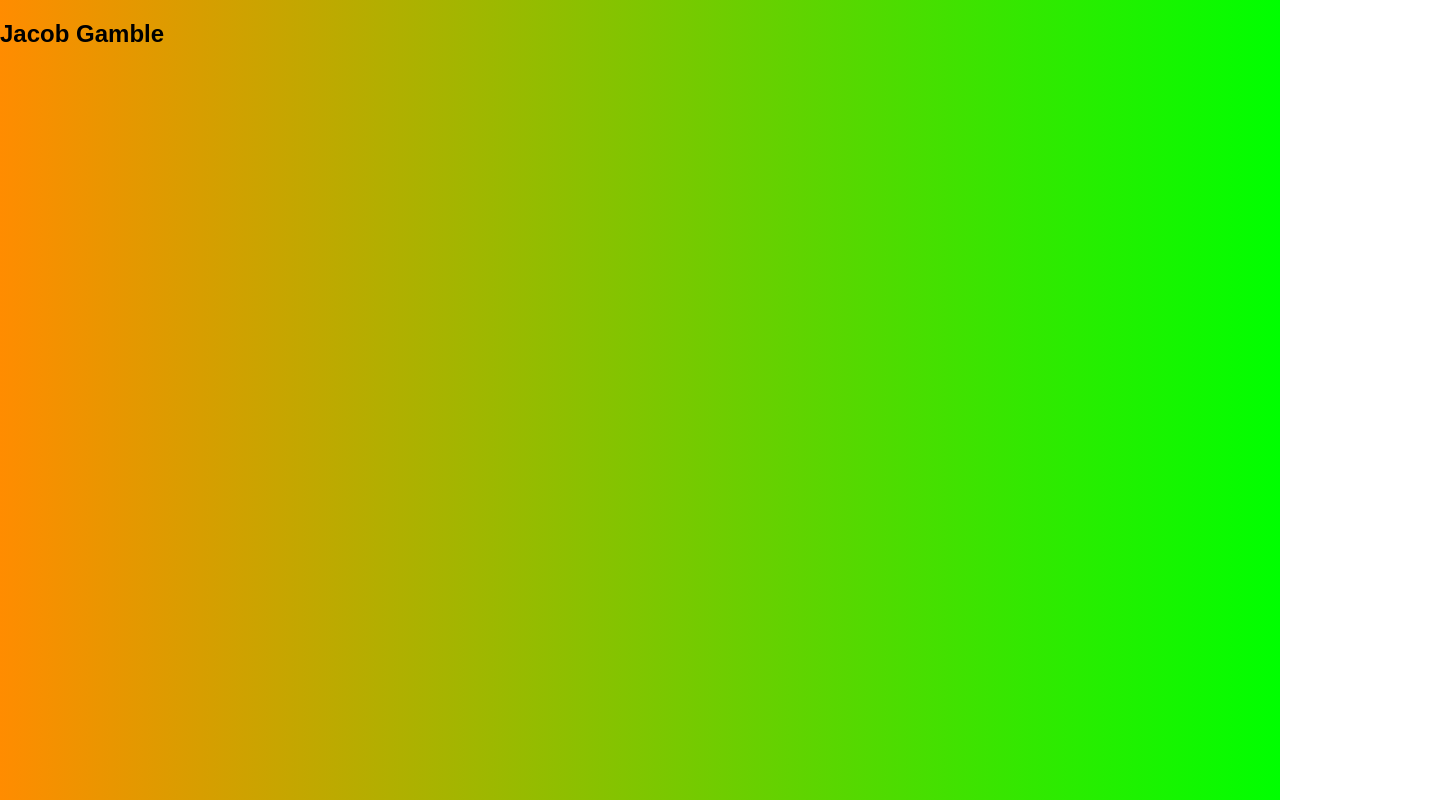
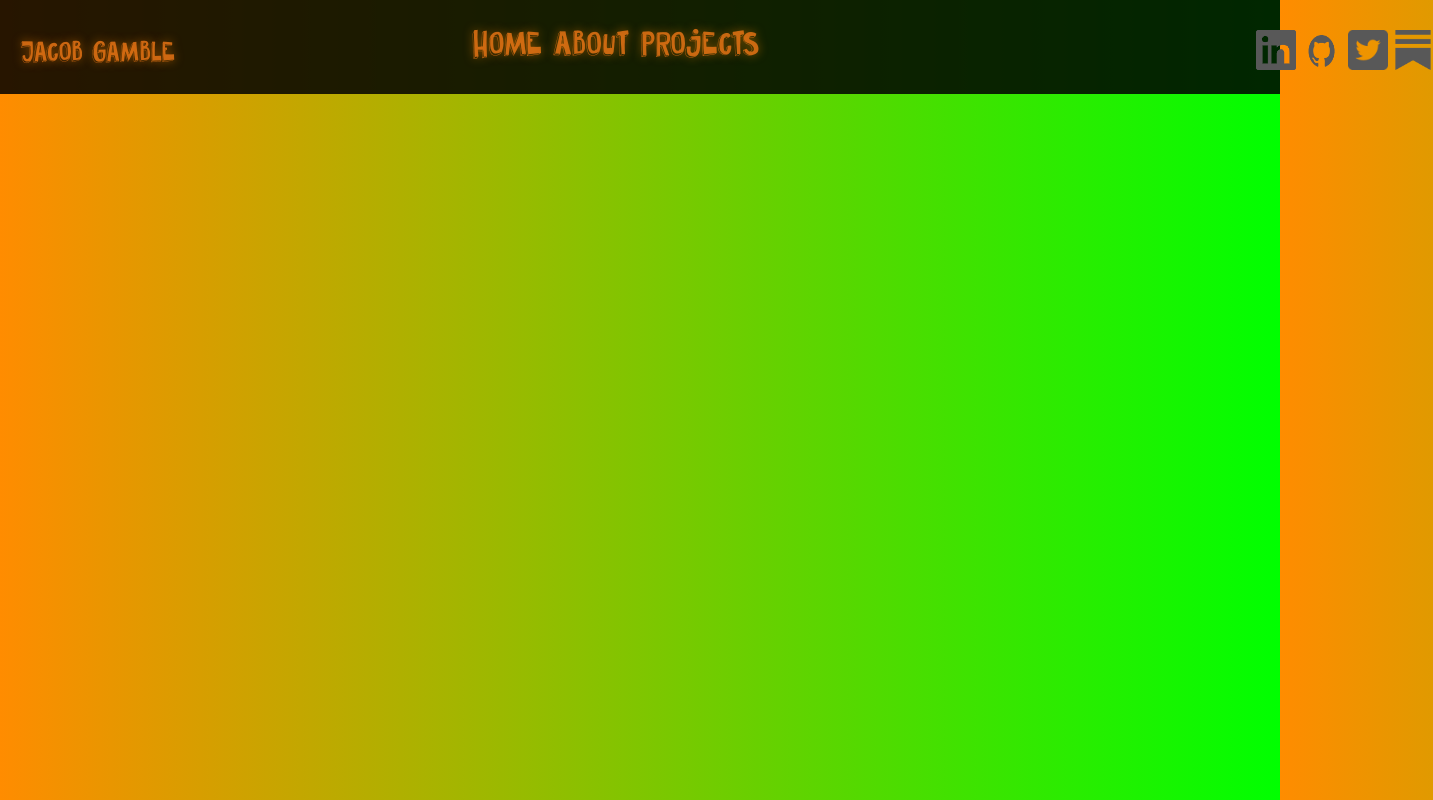
Before and after one commit to Jacob-Gamble-Personal-Website/personal-website, a plain HTML site: page index.html in a window 1280 px wide. Shown: the whole page, 1433 px wide, since content can reach past the window. Drawn offline with Linux system fonts and the light colour scheme.

Commit message:
added assets for projects page

```diff
--- a/index.html
+++ b/index.html
@@ -9,11 +9,17 @@
 </head>
 
 <header class="header">
-    <h2>Jacob Gamble</h2>
+    <p class="name">Jacob Gamble</p>
     <div class="topnav">
-        <div class="socials">
-
-        </div>
+        <a href="index.html">Home</a>
+        <a href="about.html">About</a>
+        <a href="projects.html">Projects</a>
+    </div>
+    <div class="socials">
+            <a href="https://www.linkedin.com/in/jacob-g-00b651bb/" class="social-icon" id="linkedin"/><img src="assets/LinkedinIcon.png" class="social-icon" id="linkedin"/>
+            <a href="https://github.com/CourageToGroww" class="social-icon" id="github"/><img src="assets/GitHubicon.png" class="social-icon" id="github"/>
+            <a href="https://twitter.com/CourageToGroww" class="social-icon" id="twitter"/><img src="assets/TwitterIcon.png" class="social-icon" id="twitter"/>
+            <a href="https://substack.com/profile/86690138-couragetogrow" class="social-icon" id="substack"/><img src="assets/SubstackIcon.png" class="social-icon" id="substack"/>
       </div>
 </header>
 
--- a/styles.css
+++ b/styles.css
@@ -4,12 +4,101 @@
   }
 
   body {
-    font-family: Arial, sans-serif;
+    font-family: dk_pundak;
     background-image: linear-gradient(to right, rgba(255, 140, 0, 1), rgba(0, 255, 0, 1));
     margin: 0;
     min-height: 100vh;
 }
 
+/* Home */
+
+/* Header */
+
 .header{
-    display: flex;
+  display: flex;
+  justify-content: space-between;
+  font-family: dk_pundak;
+  background-color: rgba(0, 0, 0, 0.849);
+  padding: 10px;
 }
+
+.name{
+  color: rgb(238, 119, 21, 0.8);
+  text-shadow: 0px 0px 10px rgb(255, 140, 0, 0.5);
+  animation: pulsingGlow 1s infinite;
+  margin-left: 10px;
+  font-size: 25px;
+  top: 5px;
+  position: relative;
+}
+
+.topnav{
+  font-size: 30px;
+  position: relative;
+  left: 100px;
+  top: 20px;
+}
+
+.topnav a{
+  color: rgb(238, 119, 21, 0.8);
+  text-shadow: 0px 0px 10px rgb(255, 140, 0, 0.5);
+  animation: pulsingGlow 1s infinite;
+  text-decoration: none;
+}
+
+.socials{
+  border-color: rgba(73, 70, 66, 0.521);
+  position: relative;
+  left: 400px;
+  top: 20px;
+}
+
+.social-icon{
+  text-decoration: none;
+  color: rgb(238, 119, 21, 0.8);
+  height: 40px;
+  width: 40px;
+}
+
+/* About */
+.about-whoami{
+  color: rgb(238, 119, 21, 0.8);
+  text-shadow: 0px 0px 10px rgb(255, 140, 0, 0.5);
+  animation: pulsingGlow 1s infinite;
+  margin-left: 790px;
+  Font-size: 40px;
+}
+
+/* Projects */
+.projects{
+  color: rgb(238, 119, 21, 0.8);
+  text-shadow: 0px 0px 10px rgb(255, 140, 0, 0.5);
+  animation: pulsingGlow 1s infinite;
+  margin-left: 790px;
+  Font-size: 40px;
+}
+
+
+
+
+
+
+
+
+
+
+
+
+
+/* Animations */
+@keyframes pulsingGlow{
+  0%{
+    text-shadow: 0 0 0 0 rgba(255, 140, 0, 0.5);
+  }
+  50%{
+    text-shadow: 0 0 10px rgba(255, 196, 0, 0.966);
+  }
+  100%{
+    text-shadow: 0 0 0 0 rgba(255, 140, 0, 0.5);
+  }
+}
```
Also changed, not shown: projects.html (added, +17 -0 lines), assets/Projects/grocerylist.png.jpg (added), assets/Projects/travalazoo.png.jpg (added), portfolio.html (deleted), 1 other file.
